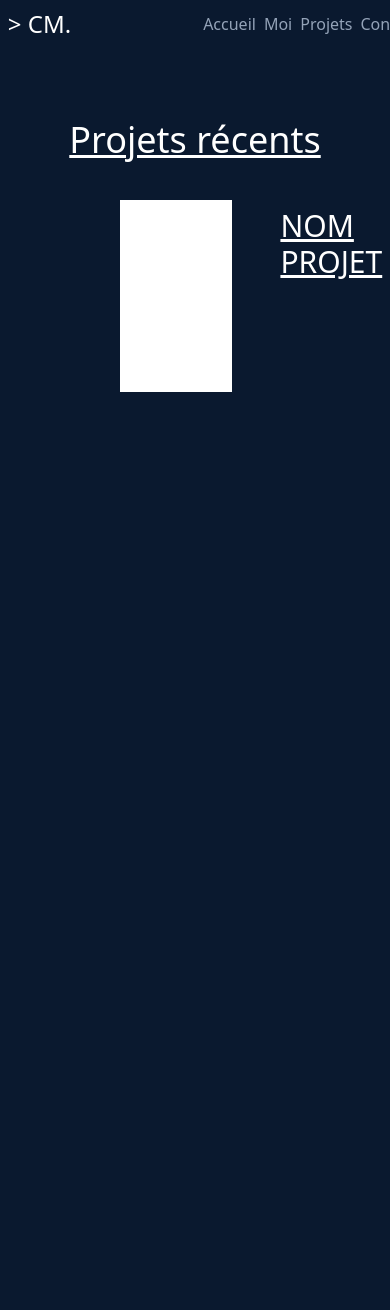
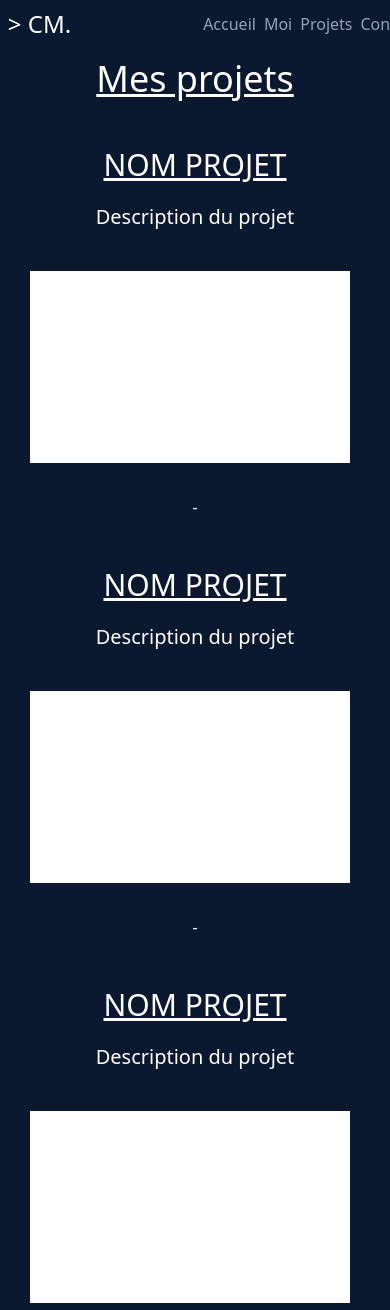
Before and after one commit to Heafold/PersonalWebsite, a Vue app: page /project in a window 390 px wide. Shown: the top 1310 px of the page. Before the commit the page ends 844 px from the top, so only its background shows below. Built offline with nearby package versions, Linux system fonts and the light colour scheme.

Commit message:
project-page-responsive

```diff
--- a/src/components/XAbout.vue
+++ b/src/components/XAbout.vue
@@ -1,7 +1,7 @@
 <template>
   <div>
     <XHeader></XHeader>
-    <div class="flex ml-[15%] mt-[5%] text-white lg:text-xl">
+    <div class="flex ml-[5%] lg:ml-[15%] mt-[5%] text-white lg:text-xl">
       <div>
         <h1 class="mb-12 text-3xl lg:text-5xl underline">A propos de moi</h1>
         <p class="text-2xl lg:text-4xl mb-5">Bonjour 👋,</p>
--- a/src/components/XHeader.vue
+++ b/src/components/XHeader.vue
@@ -6,7 +6,7 @@
             <h2 class="text-slate-400 hover:text-slate-200 cursor-pointer hover:bg-slate-800 w-20 text-center p-1 rounded "><router-link to="/">Accueil</router-link></h2>
             <h2 class="text-slate-400 hover:text-slate-200 cursor-pointer hover:bg-slate-800 w-20 text-center p-1 rounded"><router-link to="/about">Moi</router-link></h2>
             <h2 class="text-slate-400 hover:text-slate-200 cursor-pointer hover:bg-slate-800 w-20 text-center p-1 rounded "><router-link to="/project">Projets</router-link></h2>
-            <h2 class="text-slate-400 hover:text-slate-200 cursor-pointer hover:bg-slate-800 w-20 text-center p-1 rounded">Contact</h2>
+            <a href="mailto:mcorentin62@gmail.com" class="text-slate-400 hover:text-slate-200 cursor-pointer hover:bg-slate-800 w-20 text-center p-1 rounded">Contact</a>
         </div>
     </div>
 
--- a/src/components/XHome.vue
+++ b/src/components/XHome.vue
@@ -16,8 +16,8 @@
         <p class="mt-5 text-2xl">Développeur Front-End Vue.Js Junior</p>
         <p class="text-2xl">passionné par le développement Web/Web mobile.</p>
         <div class="flex animate-pulse">
-            <div class="w-24 bg-slate-600 hover:bg-slate-700 p-1 text-center rounded mt-5 cursor-pointer duration-150 ">Explorer ></div>
-            <div class="w-28 bg-red-600 hover:bg-red-700 p-1 text-center rounded mt-5 ml-5 cursor-pointer duration-150">Me contacter</div>
+            <div class="w-24 bg-slate-600 hover:bg-slate-700 p-1 text-center rounded mt-5 cursor-pointer duration-150 "><router-link to="/project">Explorer </router-link></div>
+            <div class="w-28 bg-red-600 hover:bg-red-700 p-1 text-center rounded mt-5 ml-5 cursor-pointer duration-150"><a href="mailto:mcorentin62@gmail.com">Me contacter</a></div>
 
         </div>
         <div class="flex">
--- a/src/components/XProject.vue
+++ b/src/components/XProject.vue
@@ -2,16 +2,49 @@
 
     <div>
         <XHeader></XHeader>
-        <div class="mt-20">
-            <h1 class=" text-center text-white text-4xl underline">Projets récents</h1>
-            <div class="flex">
-                <div class="bg-white w-80 h-48 mt-10 ml-[30%]">
+        <div class="mt-[5%]">
+            <h1 class=" text-center text-white text-4xl underline">Mes projets</h1>
 
+            <div class="lg:flex">
+
+                <div class=" mt-12 lg:ml-[35%]">
+                    <h2 class="text-white text-3xl underline text-center">NOM PROJET</h2>
+                    <p class="text-white text-xl text-center mt-5">Description du projet</p>
                 </div>
-                <div class="ml-12 mt-12 ">
-                    <h2 class="text-white text-3xl underline ">NOM PROJET</h2>
+
+                <div class="bg-white w-80 h-48 mt-10 ml-[6%] lg:ml-[3%]"></div>
+
+            </div>
+
+            <p class="text-center text-white mt-8">-</p>
+
+            <div class="lg:flex">
+
+                <div class=" mt-12 lg:ml-[35%]">
+                    <h2 class="text-white text-3xl underline text-center">NOM PROJET</h2>
+                    <p class="text-white text-xl text-center mt-5">Description du projet</p>
                 </div>
+
+                <div class="bg-white w-80 h-48 mt-10 ml-[6%] lg:ml-[3%]"></div>
+
             </div>
+
+            <p class="text-center text-white mt-8">-</p>
+
+            <div class="lg:flex">
+
+                <div class=" mt-12 lg:ml-[35%]">
+                    <h2 class="text-white text-3xl underline text-center">NOM PROJET</h2>
+                    <p class="text-white text-xl text-center mt-5">Description du projet</p>
+                </div>
+
+                <div class="bg-white w-80 h-48 mt-10 ml-[6%] lg:ml-[3%]"></div>
+
+            </div>
+
+
+
+
         </div>
     </div>
 
```
